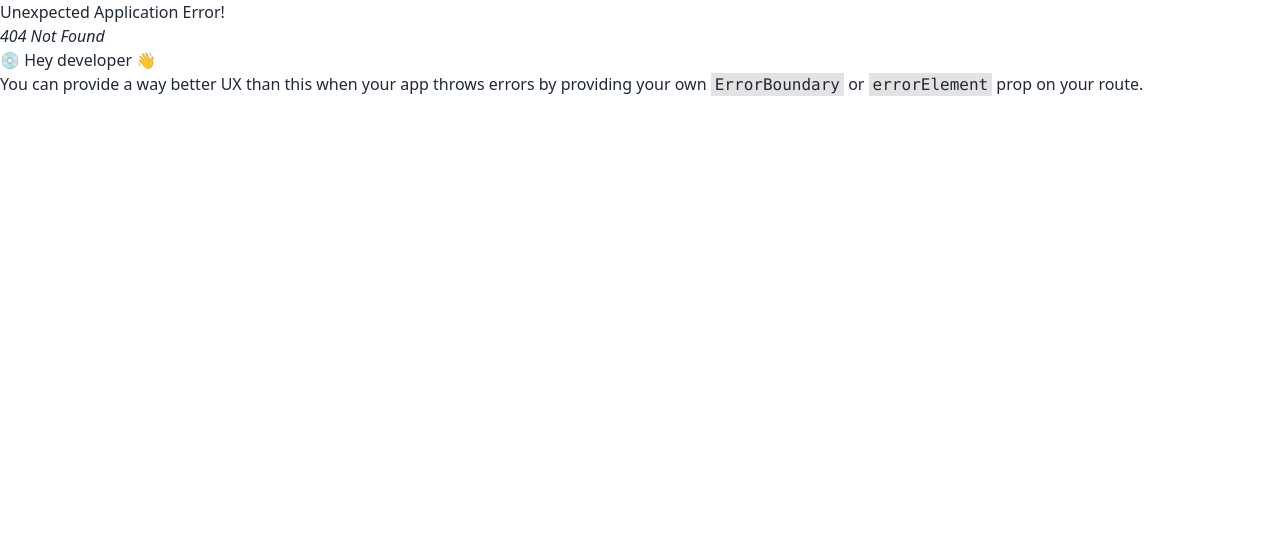
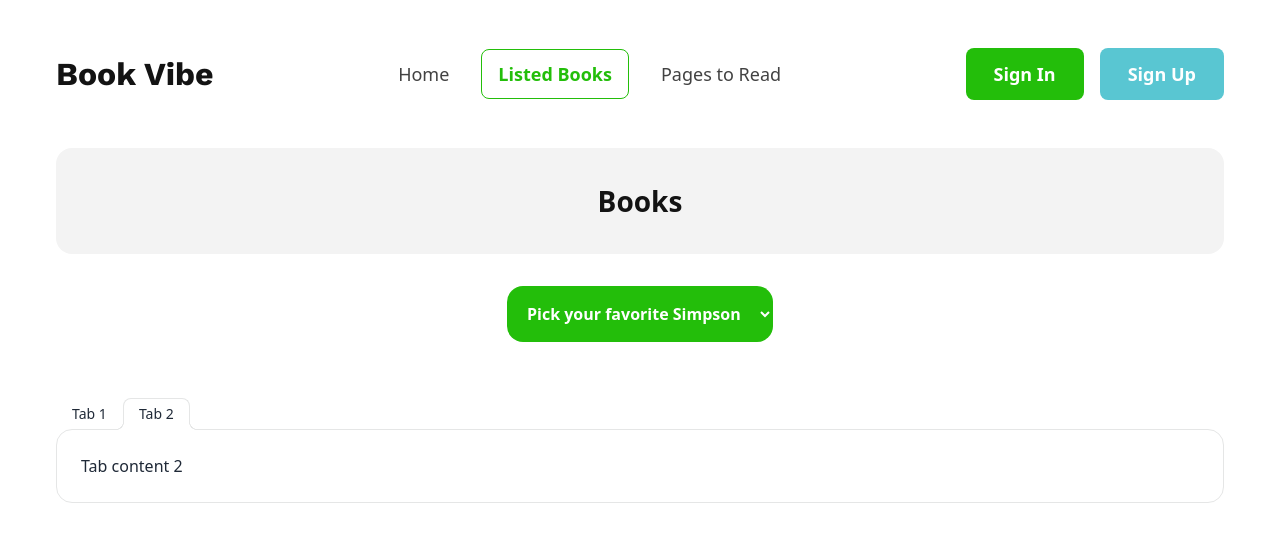
Before and after one commit to abujafarch/book-vibe-a8, a React (Vite) app: page /listed-books in a window 1280 px wide. Before the commit this address had no page. Shown: the top 542 px of the page. Built offline with nearby package versions, Linux system fonts and the light colour scheme; a web font is replaced by a local one.

Commit message:
book review section edited

```diff
--- a/src/components/BookReview/BookReview.jsx
+++ b/src/components/BookReview/BookReview.jsx
@@ -1,11 +1,13 @@
 const BookReview = () => {
     return (
         <div className="hero">
-            <div className="hero-content flex-col lg:flex-row gap-10 items-start">
+            <div className="hero-content flex-col h-full lg:flex-row gap-10 items-start w-full p-0">
 
-                <img src="https://i.ibb.co/HNV9gsh/pngwing-1.png" className="bg-[#1313130D] p-7 md:p-[72px] flex-1 flex justify-center rounded-2xl" />
+                <div className="lg:w-[49%] h-full flex justify-center items-center bg-[#1313130D] p-7 md:p-[72px] rounded-2xl">
+                    <img src="https://i.ibb.co/HNV9gsh/pngwing-1.png" className="w-full"/>
+                </div>
 
-                <div className="">
+                <div className="lg:w-[51%]">
                     <h1 className="text-[#131313] text-3xl sm:text-[40px] font-bold mb-4 font-playfair">The Book title will be here</h1>
                     <p className="text-[#131313CC] font-work text-xl font-medium">By: Author Name here</p>
                     <hr className="my-4" />
--- /dev/null
+++ b/src/components/ListedBooks/ListedBooks.jsx
@@ -0,0 +1,31 @@
+import { MdOutlineKeyboardArrowDown } from "react-icons/md";
+
+const ListedBooks = () => {
+    return (
+        <div>
+            <h1 className="text-center font-bold text-[28px] text-[#131313] bg-[#1313130D] px-3 py-8 rounded-2xl mb-8">Books</h1>
+            <div className="flex justify-center mb-[56px]">
+                <select className="outline-none border-none bg-[#23BE0A] p-4 rounded-2xl text-white font-semibold problem">
+                    <option disabled selected>Pick your favorite Simpson</option>
+                    <option>Homer</option>
+                    <option>Marge</option>
+                    <option>Bart</option>
+                    <option>Lisa</option>
+                    <option>Maggie</option>
+                </select>
+            </div>
+
+            <div>
+                <div role="tablist" className="tabs tabs-lifted">
+                    <input type="radio" name="my_tabs_2" role="tab" className="tab" aria-label="Tab 1" checked/>
+                    <div role="tabpanel" className="tab-content bg-base-100 border-base-300 rounded-box p-6">Tab content 1</div>
+
+                    <input type="radio" name="my_tabs_2" role="tab" className="tab" aria-label="Tab 2" checked/>
+                    <div role="tabpanel" className="tab-content bg-base-100 border-base-300 rounded-box p-6">Tab content 2</div>
+                </div>
+            </div>
+        </div>
+    );
+};
+
+export default ListedBooks;
--- a/src/index.css
+++ b/src/index.css
@@ -19,3 +19,6 @@
   border-radius: 8px;
   padding: 10px 16px;
 }
+/* .problem{
+
+} */
--- a/src/main.jsx
+++ b/src/main.jsx
@@ -9,6 +9,7 @@ import {
 import Home from './components/Home/Home';
 import Body from './components/Body/Body';
 import BookReview from './components/BookReview/BookReview';
+import ListedBooks from './components/ListedBooks/ListedBooks';
 
 const router = createBrowserRouter([
   {
@@ -22,6 +23,10 @@ const router = createBrowserRouter([
       {
         path: '/book-review',
         element: <BookReview></BookReview>
+      },
+      {
+        path:'/listed-books',
+        element: <ListedBooks></ListedBooks>
       }
     ]
   },
```
